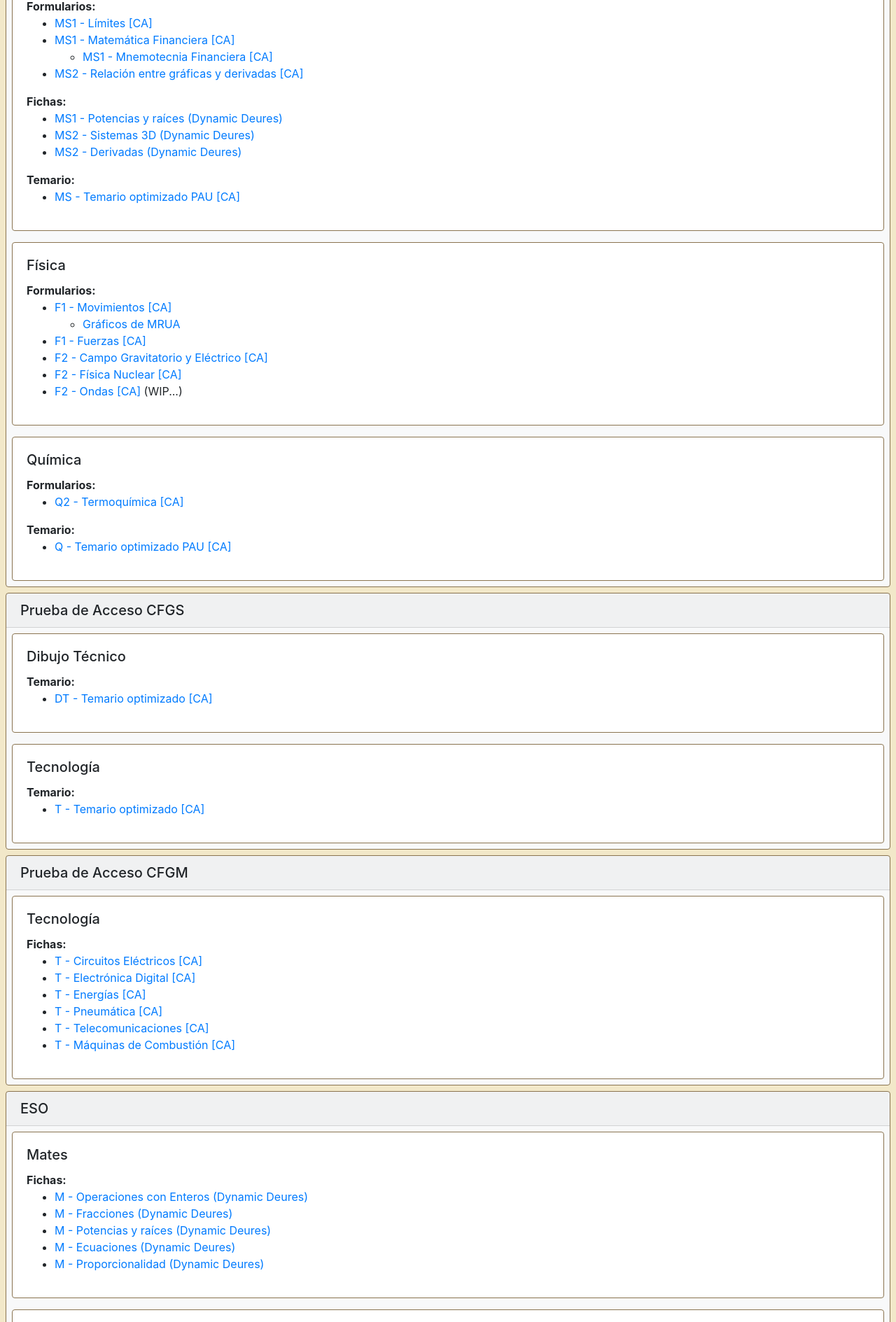
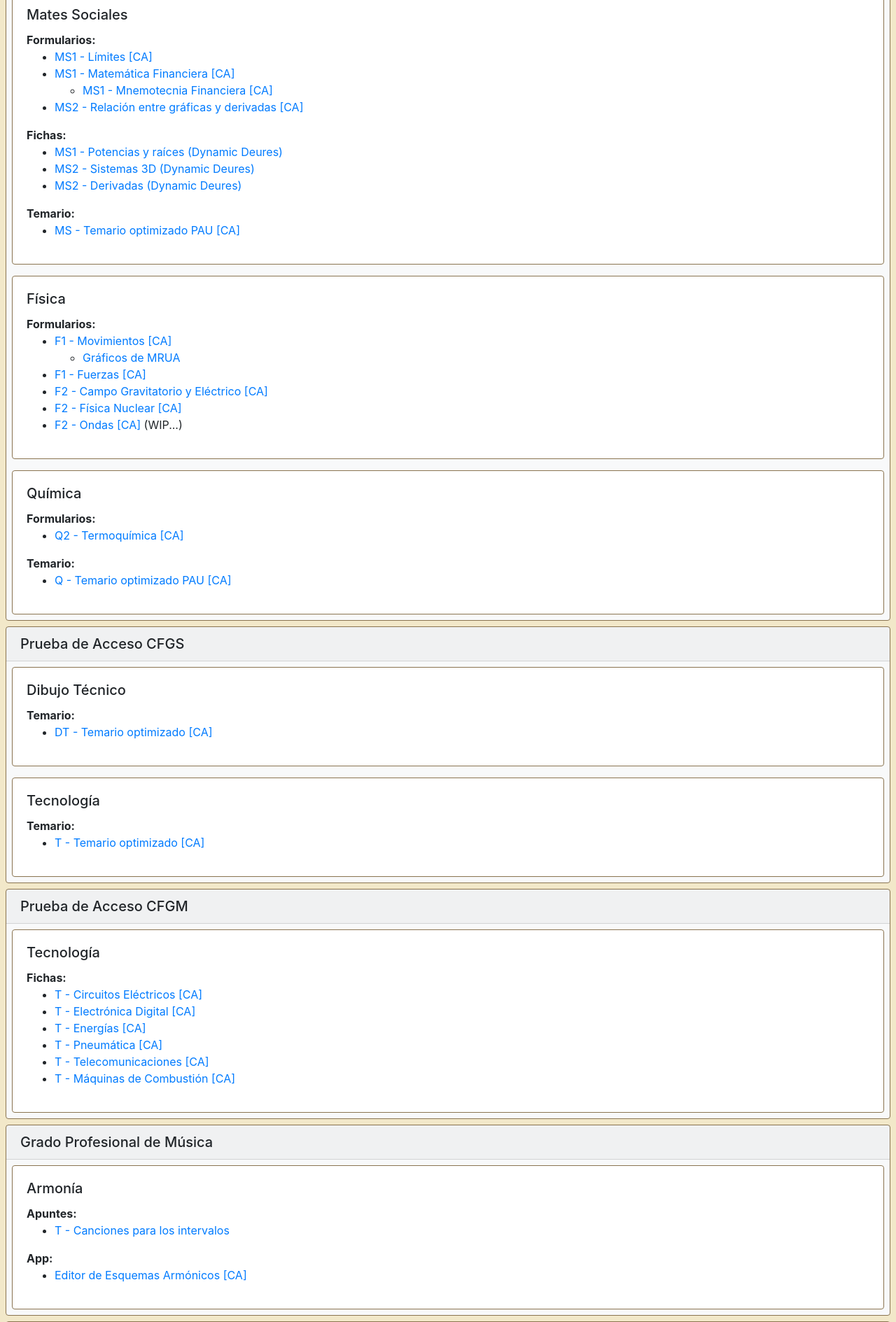
Before and after one commit to Rusca8/davidrusca.com, a Flask app: page /docentes in a window 1280 px wide. Shown: the part 1200-3089 px from the top of the page at 70% size. Run offline with Flask 2, Linux system fonts and the light colour scheme; some libraries are stand-ins or nearby versions.

Commit message:
Cançons dels Intervals

```diff
--- a/templates/docentes.html
+++ b/templates/docentes.html
@@ -26,6 +26,10 @@
                 <li><a href="#CFGM">{{ _('Prueba de acceso') }} CFGM</a></li>
                 <ul>
                     <li><a href="#tecnoCFGM">{{ _('Tecnología') }}</a></li>
+                </ul>
+                <li><a href="#musGP">{{ _('Grado Profesional de Música') }}</a></li>
+                <ul>
+                    <li><a href="#harmonia">{{ _('Armonía') }}</a></li>
                 </ul>
                 <li><a href="#ESO">{{ _('Educación Secundaria (ESO)') }}</a></li>
                 <ul>
@@ -173,6 +177,25 @@
 
     </div>
 
+    <div class="card border-c bg-light mb-2"><b id="musGP"></b>
+        <h5 class="card-header">{{ _('Grado Profesional de Música') }}</h5>
+
+        <div class="card border-c ml-2 mr-2 mt-2 mb-2"><b id="harmonia"></b>
+            <div class="card-body">
+                <h5 class="card-title">{{ _('Armonía') }}</h5>
+                <b>{{ _('Apuntes:') }}</b>
+                <ul>
+                    <li><a href="/static/pdf/MusGP_Intervals.pdf" target="_blank">T - {{ _('Canciones para los intervalos') }}</a></li>
+                </ul>
+                <b>App:</b>
+                <ul>
+                    <li><a href="https://play.google.com/store/apps/details?id=com.rusca8.hEditor.android">{{ _('Editor de Esquemas Armónicos') }} [CA]</a></li>
+                </ul>
+            </div>
+        </div>
+
+    </div>
+
     <div class="card border-c bg-light mb-2"><b id="ESO"></b>
         <h5 class="card-header">ESO</h5>
 
```
Also changed, not shown: translations/ca/LC_MESSAGES/messages.po, 2 other files.
